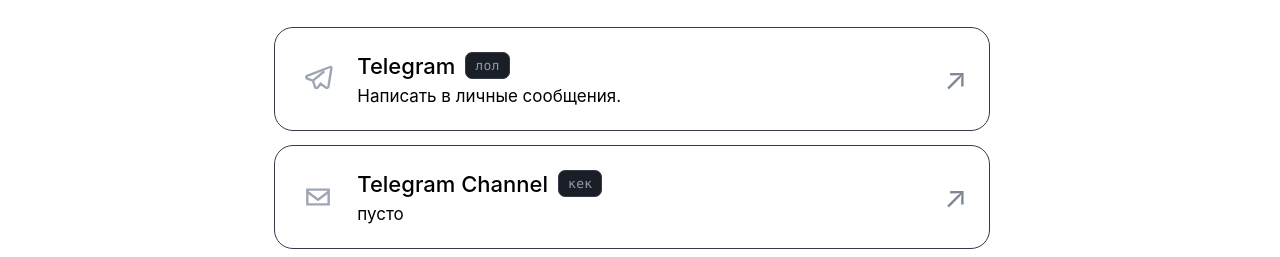
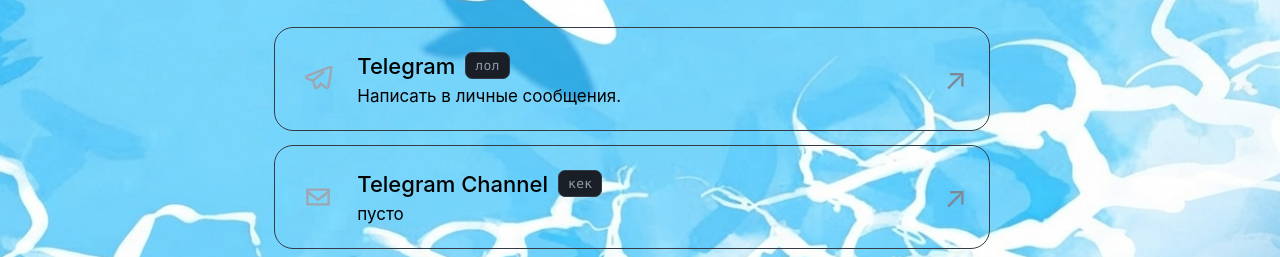
Before and after one commit to sontiu/soontii, a plain HTML site: page index.html in a window 1280 px wide. Shown: the part 270-527 px from the top of the page. Drawn offline with Linux system fonts and the light colour scheme.

Commit message:
Update ssss.css

```diff
--- a/ssss.css
+++ b/ssss.css
@@ -15,11 +15,11 @@
 }
 
 
-body {
-    margin: 0;
-    min-height: 100vh;
+body{
+    margin:0;
+    min-height:100vh;
+    background: url("backk.png") center/cover fixed no-repeat;
 
-    background: var(--bg);
     color: var(--text);
 
     font-family:
```
